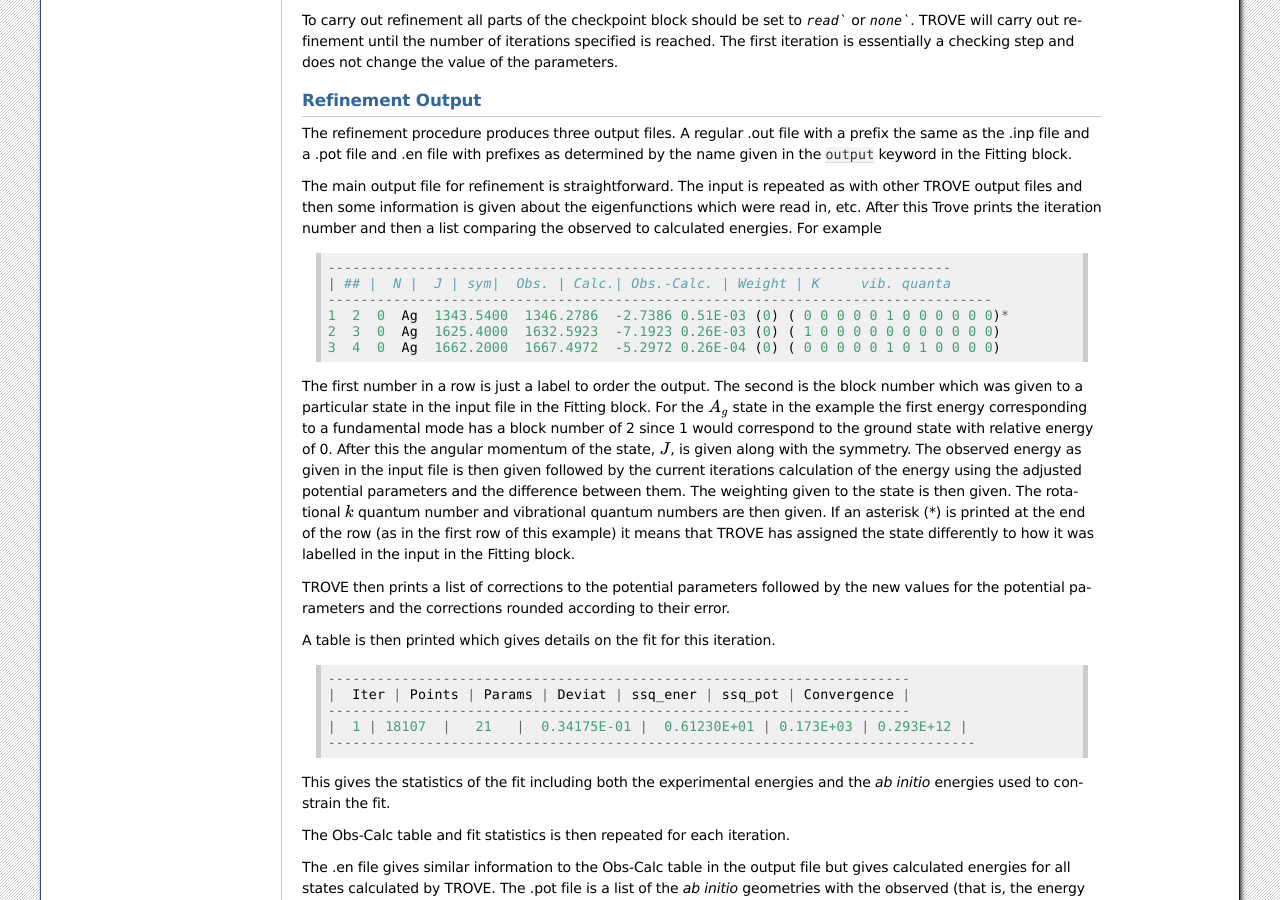
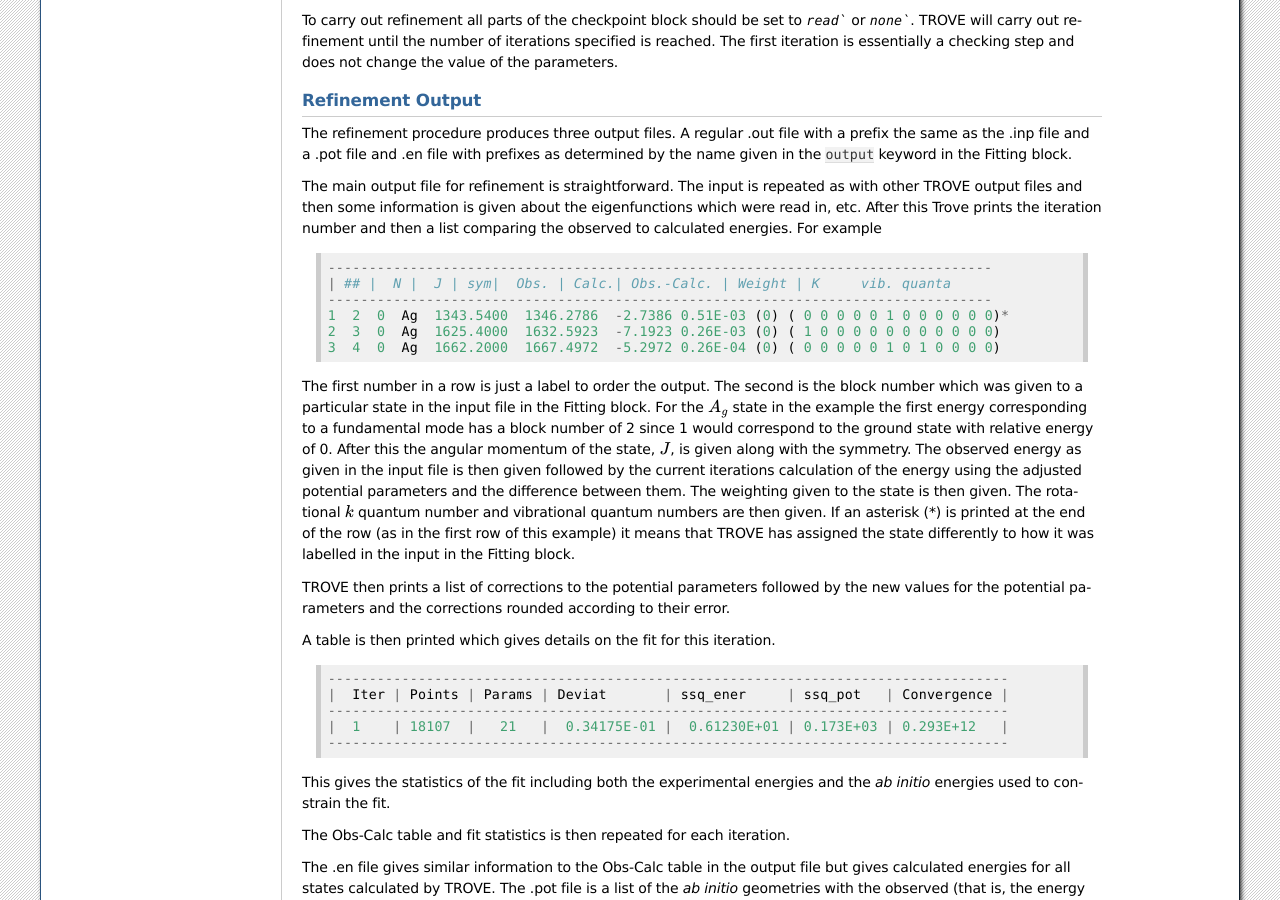
Before and after one commit to Trovemaster/TROVE, a Sphinx documentation site: the page built from docs/source/refinement.rst, in a window 1280 px wide and 900 px high, scrolled down 2748 px. Built offline with Sphinx 7.4.7, drawn with Linux system fonts in a browser that asks for light colours; formulas are drawn with MathJax 3.

```diff
--- a/docs/source/refinement.rst
+++ b/docs/source/refinement.rst
@@ -155,7 +155,7 @@ some information is given about the eigenfunctions which were read in, etc. Afte
 and then a list comparing the observed to calculated energies. For example
 ::
 
-    ----------------------------------------------------------------------------
+    ---------------------------------------------------------------------------------
     | ## |  N |  J | sym|  Obs. | Calc.| Obs.-Calc. | Weight | K     vib. quanta
     ---------------------------------------------------------------------------------
     1  2  0  Ag  1343.5400  1346.2786  -2.7386 0.51E-03 (0) ( 0 0 0 0 0 1 0 0 0 0 0 0)*
@@ -173,11 +173,11 @@ TROVE then prints a list of corrections to the potential parameters followed by
 A table is then printed which gives details on the fit for this iteration.
 ::
 
-    -----------------------------------------------------------------------
-    |  Iter | Points | Params | Deviat | ssq_ener | ssq_pot | Convergence |
-    -----------------------------------------------------------------------
-    |  1 | 18107  |   21   |  0.34175E-01 |  0.61230E+01 | 0.173E+03 | 0.293E+12 |
-    -------------------------------------------------------------------------------
+    -----------------------------------------------------------------------------------
+    |  Iter | Points | Params | Deviat       | ssq_ener     | ssq_pot   | Convergence |
+    -----------------------------------------------------------------------------------
+    |  1    | 18107  |   21   |  0.34175E-01 |  0.61230E+01 | 0.173E+03 | 0.293E+12   |
+    -----------------------------------------------------------------------------------
 
 This gives the statistics of the fit including both the experimental energies and the *ab initio* energies used to constrain the fit.
 
```
